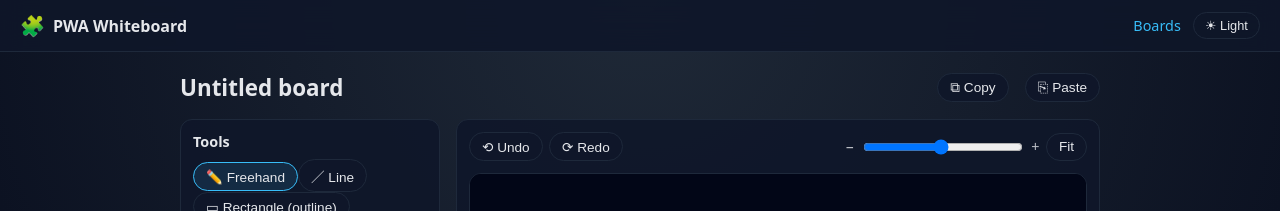
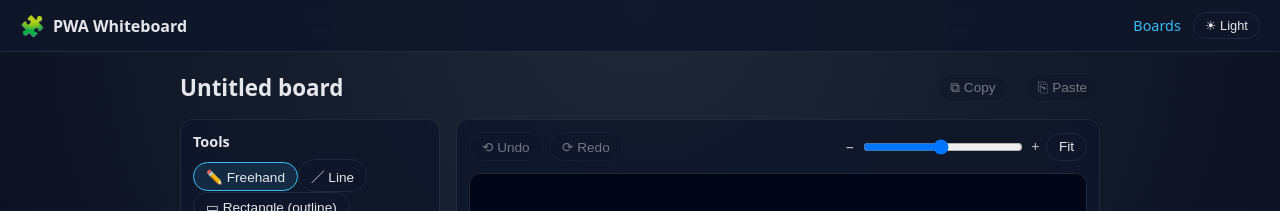
Before and after one commit to erland/pwa-whiteboard, a React (Vite) app: page /board/1 in a window 1280 px wide. Shown: the top 211 px of the page. Built offline with nearby package versions, Linux system fonts and the light colour scheme.

Commit message:
Disabled undo/redo buttons when undo/redo isn't available

```diff
--- a/src/styles.css
+++ b/src/styles.css
@@ -478,6 +478,20 @@ a:hover {
   transform: translateY(1px) scale(0.99);
 }
 
+.tool-button:disabled,
+.tool-button[aria-disabled="true"] {
+  opacity: 0.45;
+  cursor: not-allowed;
+  pointer-events: none;
+  transform: none;
+}
+
+.tool-button:disabled:active,
+.tool-button[aria-disabled="true"]:active {
+  transform: none;
+}
+
+
 
 .tool-button:hover {
   border-color: var(--color-accent);
```
